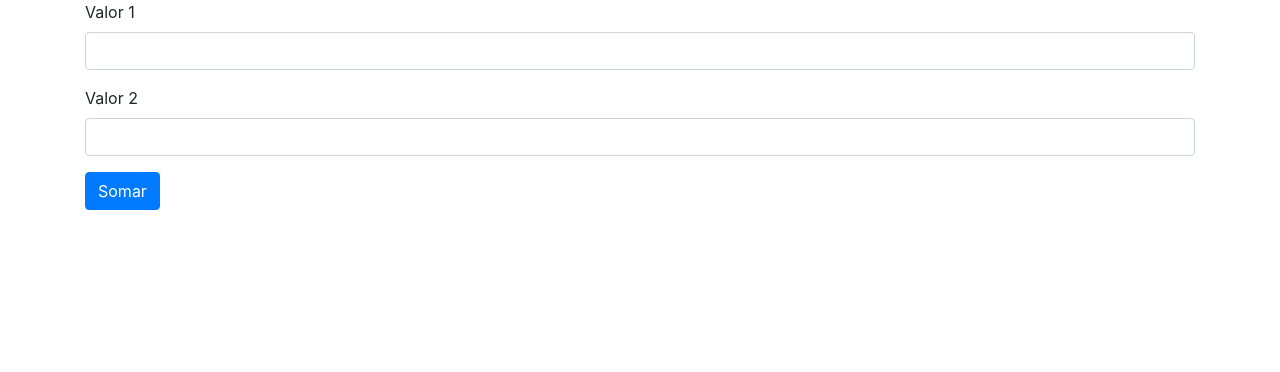
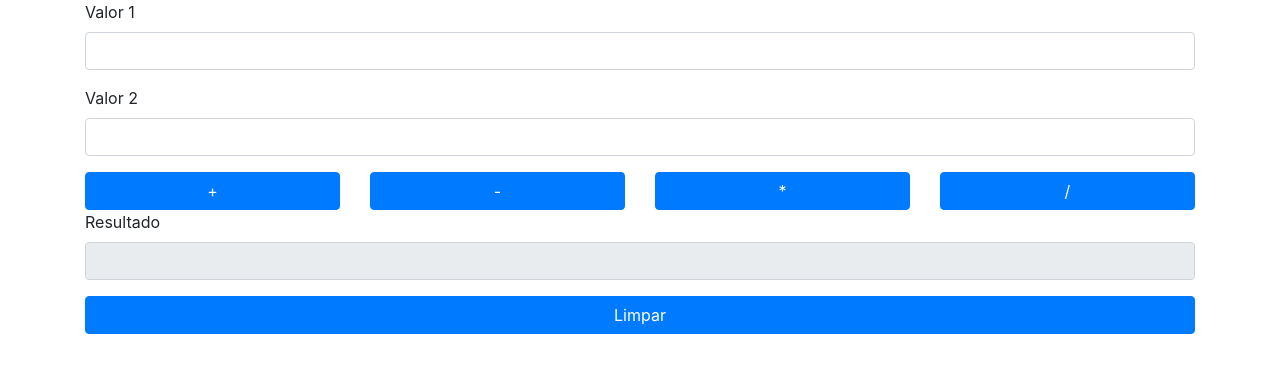
Before and after one commit to gmusb/PrimeiroAPP, a website: page www/index.html in a window 1280 px wide. Drawn offline with Linux system fonts and the light colour scheme.

Commit message:
Adicionando o layout e funcionalidades

```diff
--- a/www/index.html
+++ b/www/index.html
@@ -6,6 +6,7 @@
   <meta http-equiv="Content-Security-Policy" content="default-src * data: gap: https://ssl.gstatic.com; style-src * 'unsafe-inline'; script-src * 'unsafe-inline' 'unsafe-eval'">
   <script src="components/loader.js"></script>
   <script scr="jquery-3.4.1.min.js"></script>
+  <script scr="components/contar.js"></script>
   <script scr="bootstrap.js"></script>
 
   <link rel="stylesheet" href="components/loader.css">
@@ -18,22 +19,46 @@
 		<div class="row">
 			<div class="col-sm">
 				<div class="form-group">
-         <label for="number1">Valor 1</label>
-         <input type="number" class="form-control" id="number1">
+					<label for="valor1">Valor 1</label>
+					<input type="number" name="valor1" class="form-control" id="valor1">
 				</div>
 			</div>
 		</div>
 		<div class="row">
 			<div class="col-sm">
 				<div class="form-group">
-         <label for="number2">Valor 2</label>
-         <input type="number" class="form-control" id="number2">
+					<label for="valor2">Valor 2</label>
+					<input type="number" name="valor2" class="form-control" id="valor2">
+				</div>
+			</div>
+		</div>
+		<div class="row">
+			<div class="col-3">
+					<button class="btn btn-primary btn-block" id="adicao" name="adicao">+</button>
+			</div>
+			<div class="col-3">
+					<button class="btn btn-primary btn-block" id="subitracao" name="subitracao">-</button>
+			</div>
+			<div class="col-3">
+					<button class="btn btn-primary btn-block" id="multiplicacao" name="multiplicacao">*</button>
+			</div>
+			<div class="col-3">
+					<button class="btn btn-primary btn-block" id="divisao" name="divisao">/</button>
+			</div>
+		</div>
+		<div class="row">
+			<div class="col-sm">
+				<div class="form-group">
+					<label for="resultado">Resultado</label>
+					<input type="number" name="resultado" class="form-control" id="resultado" readonly>
 				</div>
 			</div>
 		</div>
 		<div class="row">
 			<div class="col-sm">
-       <input type="submit" value="Somar" class="btn btn-primary">
+				<div class="form-group">
+					<button class="btn btn-primary btn-block" id="limpar" name="limpar">Limpar</button>
+				</div>
 			</div>
 		</div>
 	</div>
```
Also changed, not shown: www/components/contar.js (added, +27 -0 lines). Lines whose indentation alone changed are shown as unchanged.
